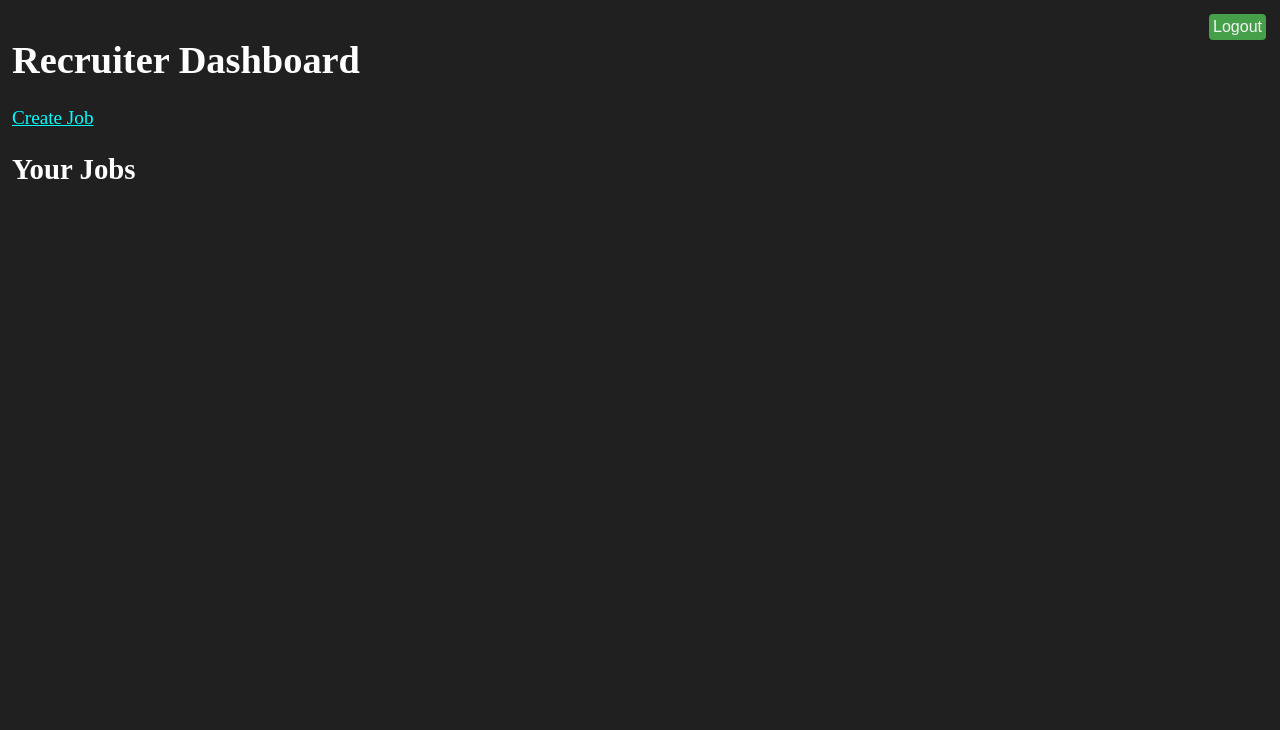
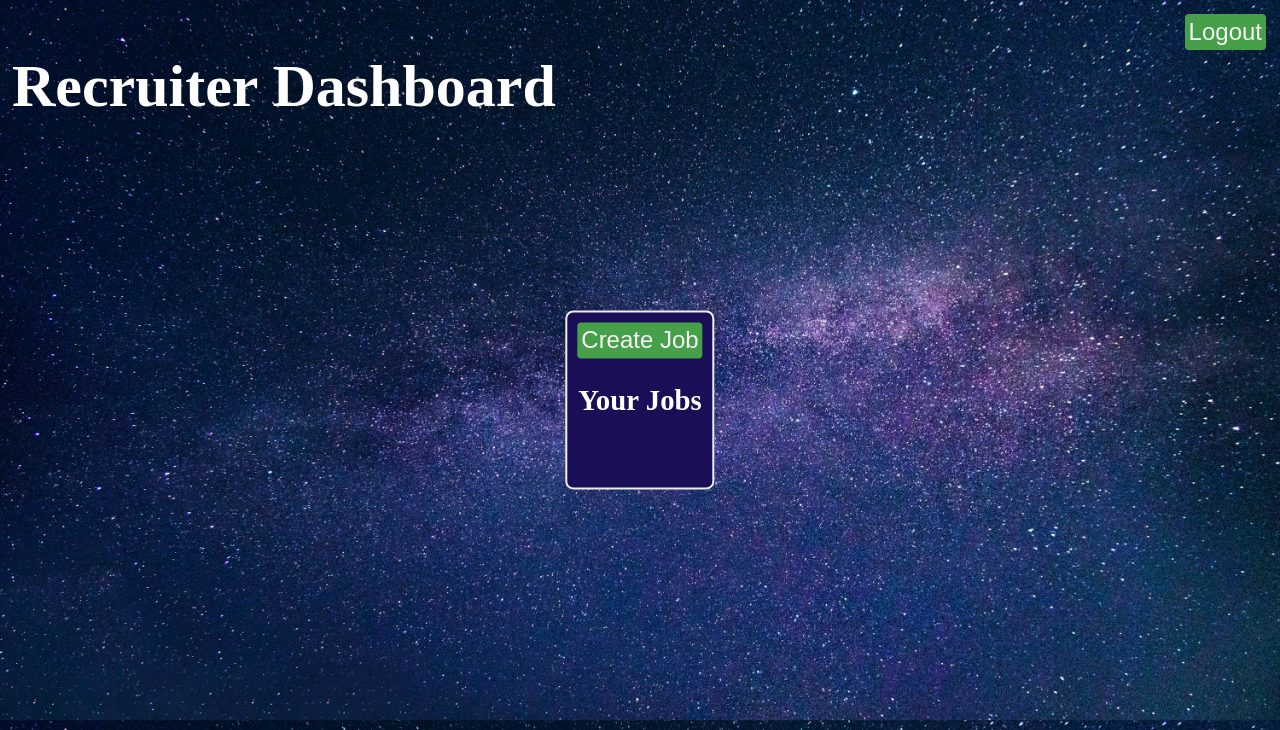
Before and after one commit to ArchBase/aijob, a Flask app: page /recruiter/dashboard in a window 1280 px wide. Shown: the top 730 px of the page. Run offline with Flask 3, Linux system fonts and the light colour scheme; a user stored in the database is signed in; data that the repository does not hold is empty.

Commit message:
added a bg image and some styling

```diff
--- a/static/style.css
+++ b/static/style.css
@@ -1,6 +1,7 @@
 body{
     color: white;
-    background-color: #202020;
+    background: url('starry-night-sky.jpeg');
+    background-size: 100%;
     font-size: 1.2em;
     padding: 4px;
 }
@@ -10,11 +11,19 @@ header{
     grid-template-columns: auto auto;
 }
 
+h1{
+    font-size: 60px;
+}
+
+h3{
+    font-size: 30px;
+}
+
 button, input[type=submit]{
     margin: 2px;
     padding: 4px;
     border-radius: 4px;
-    font-size: 16px;
+    font-size: 24px;
     background-color: #4CAF50;
     color: whitesmoke;
     border: none;
@@ -37,19 +46,17 @@ a:visited{
 }
 
 .login-box{
-    background-color: #114a13;
+    background-color: #1a0f57;
     display: flex;
     justify-content: center;
     align-items: center;
 
     flex-direction: column;
-    gap: 10px; /* Adds space between items */
 
     border: 2px solid #eee;
     border-radius: 8px;
     padding: 8px;
 
-    width: 300px;
     position: absolute;
     top: 50%;
     left: 50%;
--- a/templates/recruiter_dashboard.html
+++ b/templates/recruiter_dashboard.html
@@ -9,15 +9,16 @@
         <h1>Recruiter Dashboard</h1>
         <a href="/" class="logout-btn"><button>Logout</button></a>
     </header>
-    <a href="/recruiter/create_job">Create Job</a>
+    <div class="login-box">
+        <a href="/recruiter/create_job"><button>Create Job</button></a>
         <h2>Your Jobs</h2>
         <ul>
             {% for job in jobs %}
                 <li>
-                <p>{{ job['description'] }}</p>
-                <a href="/recruiter/view_statistics/{{ job['id'] }}">View Statistics</a>
+                    {{ job['description'] }} <a href="/recruiter/view_statistics/{{ job['id'] }}">View Statistics</a>
                 </li>
             {% endfor %}
         </ul>
+    </div>
 </body>
 </html>
```
Also changed, not shown: templates/user_dashboard.html (+9 -8 lines), static/starry-night-sky.jpeg (added). Lines whose indentation alone changed are shown as unchanged.
